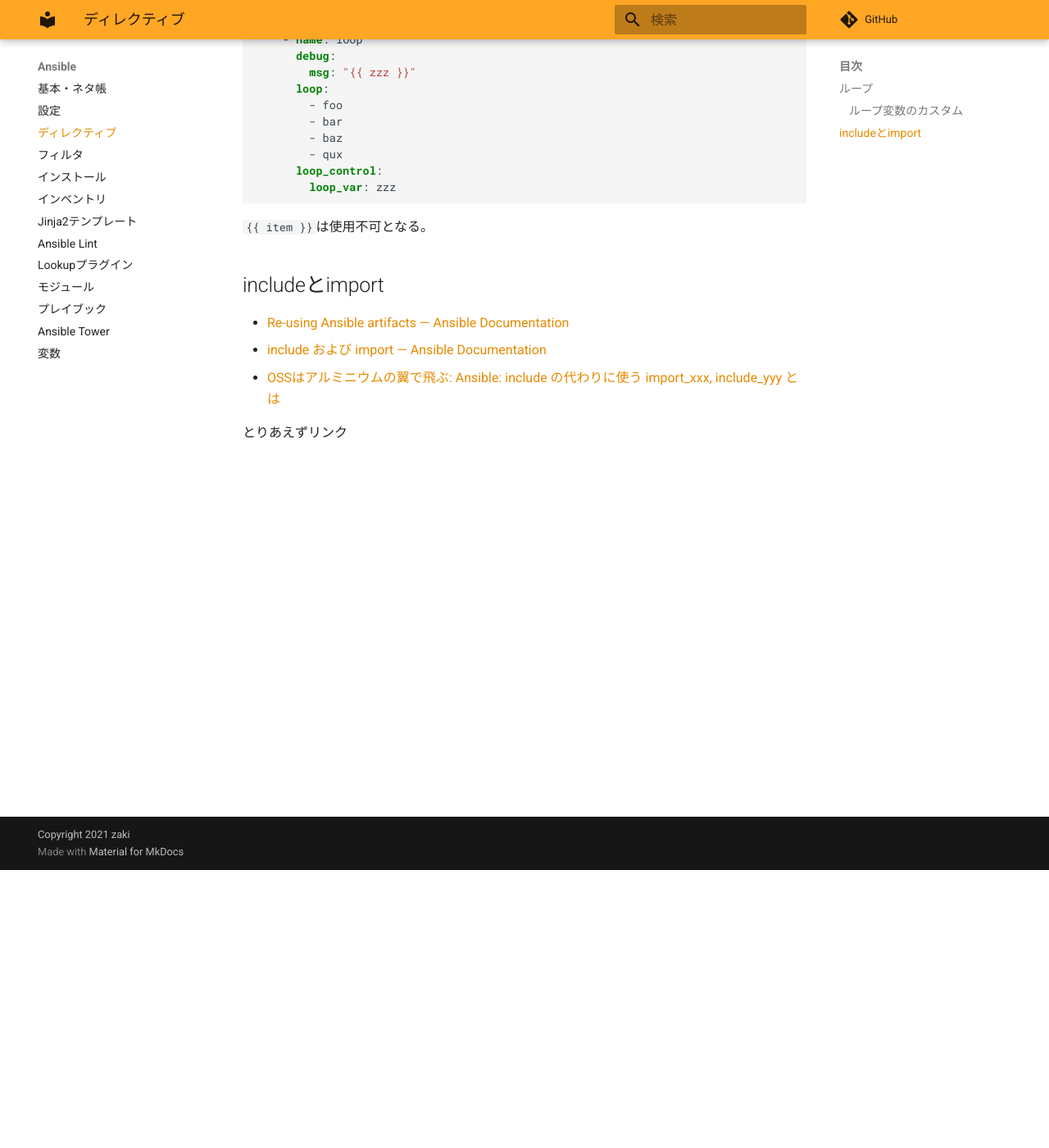
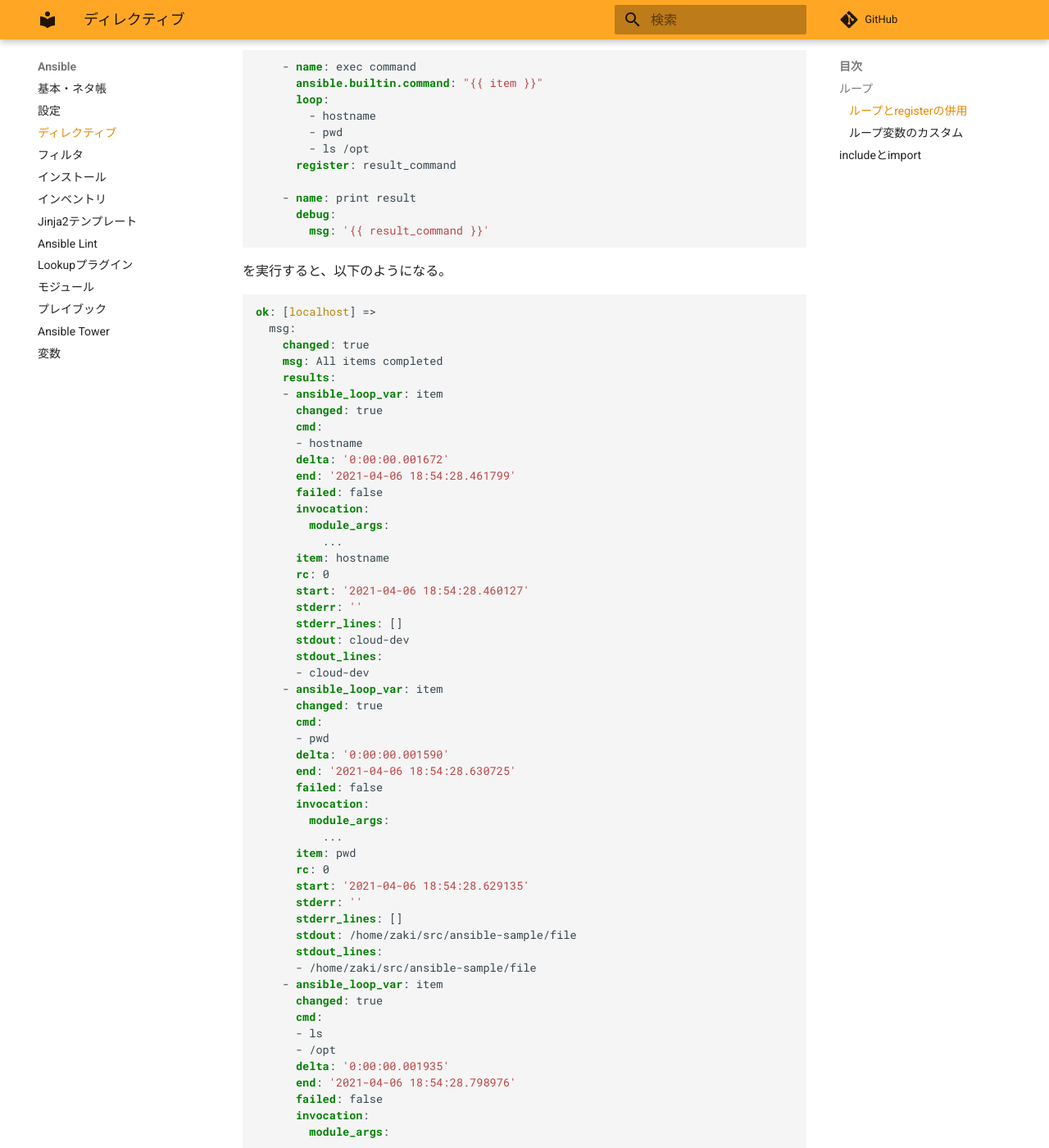
Before and after one commit to zaki-lknr/docs, an MkDocs documentation site: the page built from docs/Ansible/directives.md, in a window 1280 px wide and 1400 px high, scrolled down 339 px. Shown: the whole window at 82% size. Built offline with MkDocs 1.6.1 and Material for MkDocs 9.7.7, drawn with Linux system fonts in a browser that asks for light colours; comment, search, counter and statistics services are not loaded; some of the changed text lies outside the part shown.

Commit message:
add: ansible/directives: loop + register

````diff
--- a/docs/Ansible/directives.md
+++ b/docs/Ansible/directives.md
@@ -1,6 +1,95 @@
 # ディレクティブ
 
 ## ループ
+
+### ループとregisterの併用
+
+- [[Ansible] loopとモジュール実行の結果を保持するregisterを併用する - zaki work log](https://zaki-hmkc.hatenablog.com/entry/2021/04/06/190124)
+- [Registering variables with a loop](https://docs.ansible.com/ansible/latest/user_guide/playbooks_loops.html#registering-variables-with-a-loop)
+
+```yaml
+    - name: exec command
+      ansible.builtin.command: "{{ item }}"
+      loop:
+        - hostname
+        - pwd
+        - ls /opt
+      register: result_command
+
+    - name: print result
+      debug:
+        msg: '{{ result_command }}'
+```
+
+を実行すると、以下のようになる。
+
+```yaml
+ok: [localhost] =>
+  msg:
+    changed: true
+    msg: All items completed
+    results:
+    - ansible_loop_var: item
+      changed: true
+      cmd:
+      - hostname
+      delta: '0:00:00.001672'
+      end: '2021-04-06 18:54:28.461799'
+      failed: false
+      invocation:
+        module_args:
+          ...
+      item: hostname
+      rc: 0
+      start: '2021-04-06 18:54:28.460127'
+      stderr: ''
+      stderr_lines: []
+      stdout: cloud-dev
+      stdout_lines:
+      - cloud-dev
+    - ansible_loop_var: item
+      changed: true
+      cmd:
+      - pwd
+      delta: '0:00:00.001590'
+      end: '2021-04-06 18:54:28.630725'
+      failed: false
+      invocation:
+        module_args:
+          ...
+      item: pwd
+      rc: 0
+      start: '2021-04-06 18:54:28.629135'
+      stderr: ''
+      stderr_lines: []
+      stdout: /home/zaki/src/ansible-sample/file
+      stdout_lines:
+      - /home/zaki/src/ansible-sample/file
+    - ansible_loop_var: item
+      changed: true
+      cmd:
+      - ls
+      - /opt
+      delta: '0:00:00.001935'
+      end: '2021-04-06 18:54:28.798976'
+      failed: false
+      invocation:
+        module_args:
+          ...
+      item: ls /opt
+      rc: 0
+      start: '2021-04-06 18:54:28.797041'
+      stderr: ''
+      stderr_lines: []
+      stdout: |-
+        cni
+        containerd
+      stdout_lines:
+      - cni
+      - containerd
+```
+
+要は、`${registerで指定した変数名}.results[...]`という配列になる。
 
 ### ループ変数のカスタム
 
````
